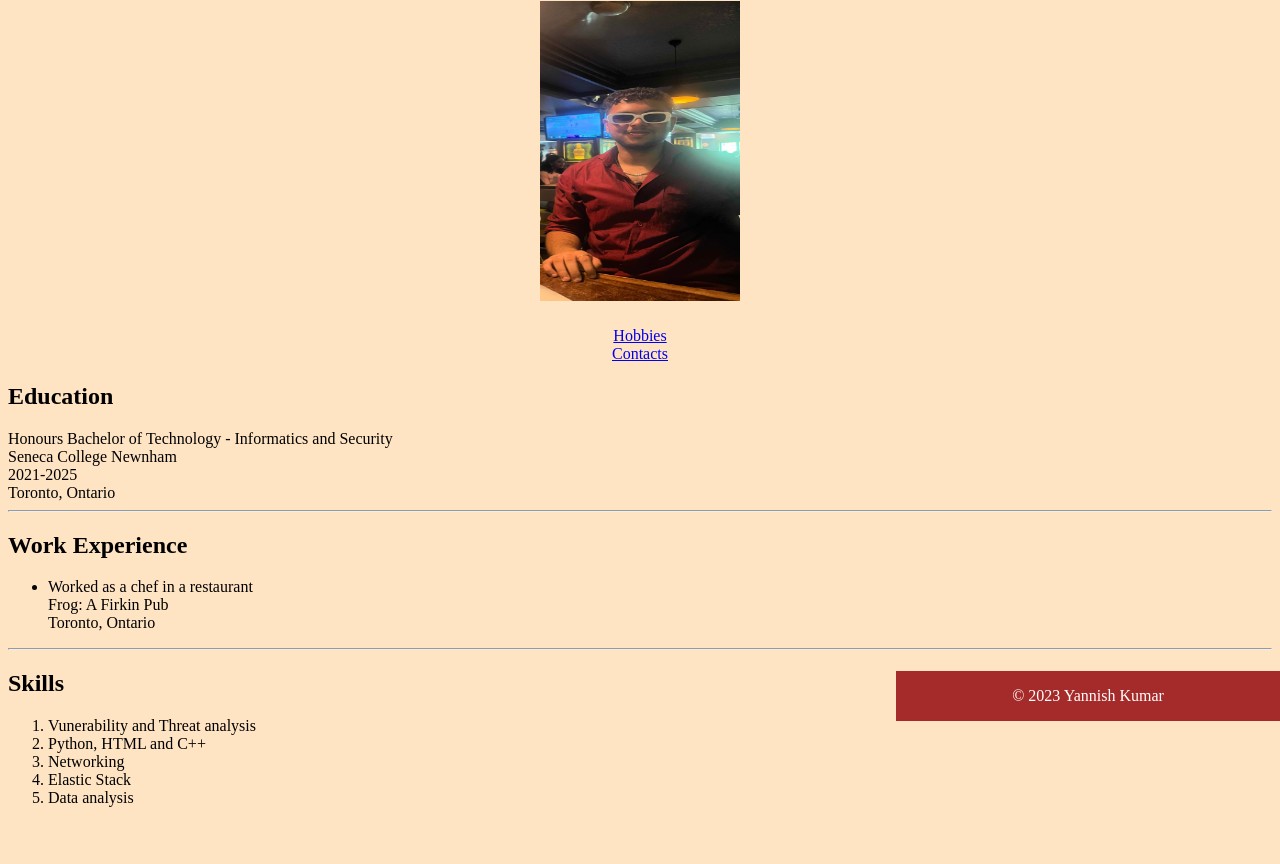
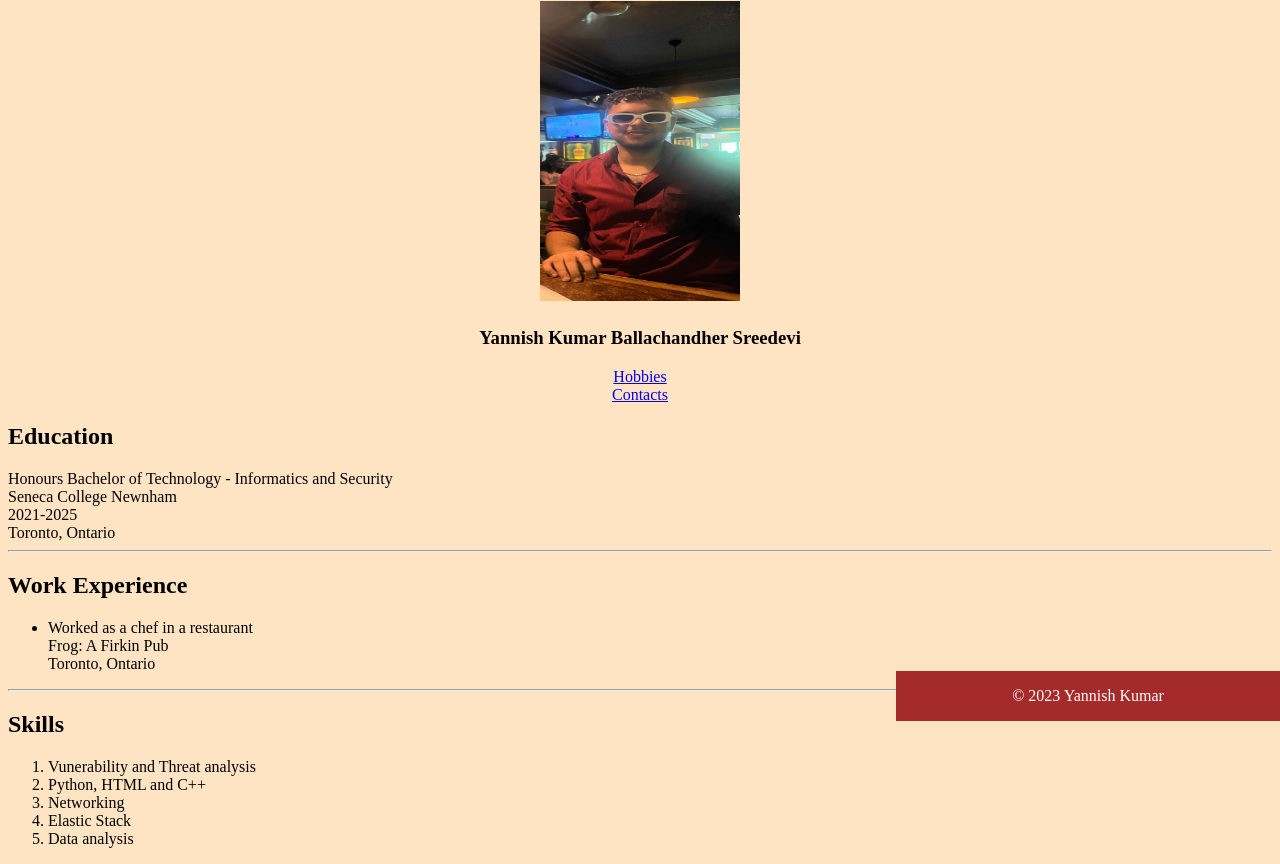
Before and after one commit to yballachandher-sreed/HTML-Assignment-Resume, a plain HTML site: page index.html in a window 1280 px wide. Shown: the part 79-943 px from the top of the page. Before the commit the page ends 902 px from the top, so only its background shows below. Drawn offline with Linux system fonts and the light colour scheme.

Commit message:
Update index.html

```diff
--- a/index.html
+++ b/index.html
@@ -26,6 +26,7 @@
     <h2>
         <img src="IMG_4071.jpg" alt="My image" height="300" width="200"/>
     </h2>
+    <h3> Yannish Kumar Ballachandher Sreedevi </h3>
     <p>
         <a href="Hobbies.html">Hobbies</a> <br>
         <a href="Contacts.html">Contacts</a>
```
